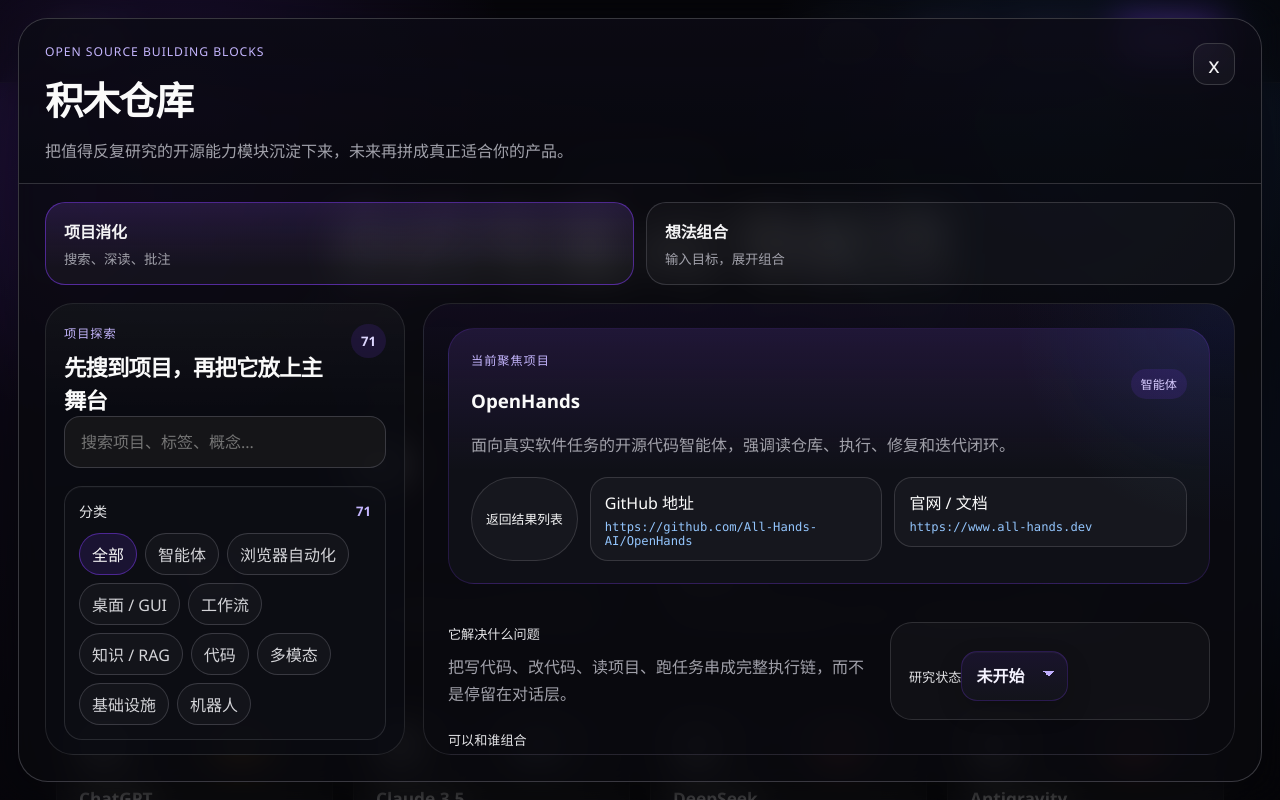
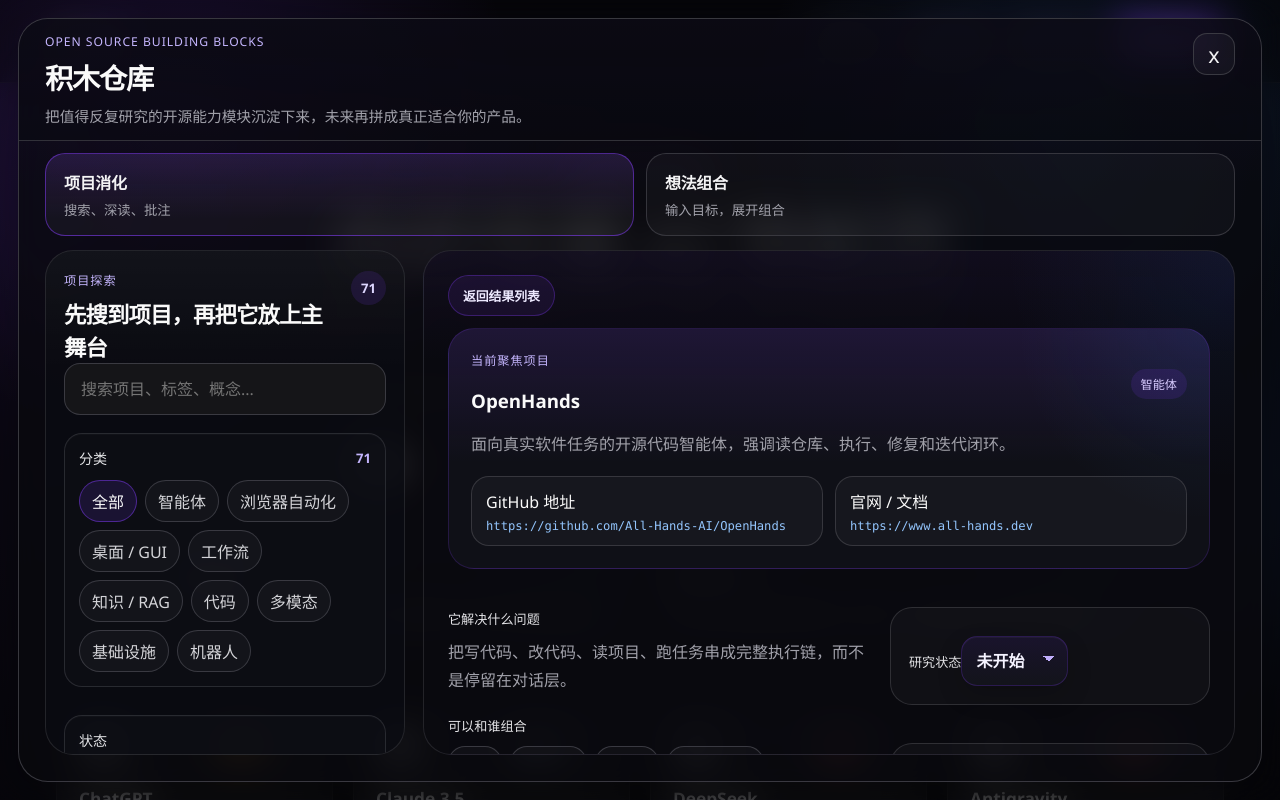
Before and after one commit to 9iliudar/Ai123, a Next.js app: page / in a window 1280 px wide. Both pictures are taken after a click on the button "积木仓库". Shown: the top 800 px of the page. Built offline with nearby package versions, Linux system fonts and the light colour scheme; grey boxes are pictures that could not be loaded.

Commit message:
Tighten warehouse header and back nav

```diff
--- a/app/globals.css
+++ b/app/globals.css
@@ -578,7 +578,7 @@
   align-items: flex-start;
   justify-content: space-between;
   gap: 20px;
-  padding: 24px 26px 18px;
+  padding: 14px 26px 12px;
   border-bottom: 1px solid rgba(63, 63, 70, 0.75);
   background: rgba(8, 9, 14, 0.46);
 }
@@ -599,18 +599,20 @@
 .blocks-brand h2,
 .blocks-detail h3,
 .blocks-grid-copy h3 {
-  margin: 10px 0 0;
+  margin: 6px 0 0;
   letter-spacing: -0.04em;
 }
 
 .blocks-brand h2 {
-  font-size: clamp(2rem, 3vw, 2.5rem);
+  font-size: clamp(1.45rem, 2.2vw, 1.9rem);
 }
 
 .blocks-brand p:last-child {
-  margin: 12px 0 0;
+  margin: 8px 0 0;
   color: var(--text-dim);
-  line-height: 1.7;
+  line-height: 1.55;
+  font-size: 0.92rem;
+  max-width: 640px;
 }
 
 .blocks-top-actions {
@@ -691,7 +693,7 @@
   display: grid;
   grid-template-columns: repeat(2, minmax(0, 1fr));
   gap: 12px;
-  padding: 18px 26px 0;
+  padding: 12px 26px 0;
 }
 
 .blocks-workspace-tab,
@@ -732,7 +734,7 @@
 .blocks-idea-layout {
   flex: 1;
   min-height: 0;
-  padding: 18px 26px 26px;
+  padding: 14px 26px 26px;
 }
 
 .blocks-browse-layout {
@@ -855,9 +857,15 @@
 
 .blocks-focus-actions {
   display: grid;
-  grid-template-columns: auto repeat(2, minmax(0, 1fr));
+  grid-template-columns: repeat(2, minmax(0, 1fr));
   gap: 12px;
   align-items: start;
+}
+
+.blocks-focus-toolbar {
+  display: flex;
+  justify-content: flex-start;
+  margin-bottom: 12px;
 }
 
 .blocks-focus-grid {
@@ -936,7 +944,11 @@
 
 .blocks-back-action {
   align-self: stretch;
-  padding-inline: 14px;
+  padding: 10px 14px;
+  background: rgba(124, 58, 237, 0.1);
+  border-color: rgba(124, 58, 237, 0.34);
+  color: #ede9fe;
+  font-weight: 600;
 }
 
 .blocks-inline-action:hover {
--- a/components/brick-warehouse.js
+++ b/components/brick-warehouse.js
@@ -525,6 +525,12 @@
             <section className="blocks-focus scroll-surface">
               {digestSelectedBlock ? (
                 <>
+                  <div className="blocks-focus-toolbar">
+                    <button type="button" className="blocks-inline-action blocks-back-action" onClick={() => setSelectedId(null)}>
+                      返回结果列表
+                    </button>
+                  </div>
+
                   <div className="blocks-focus-hero">
                     <div className="blocks-focus-copy">
                       <p className="blocks-panel-kicker">当前聚焦项目</p>
@@ -538,9 +544,6 @@
                     </div>
 
                     <div className="blocks-focus-actions">
-                      <button type="button" className="blocks-inline-action blocks-back-action" onClick={() => setSelectedId(null)}>
-                        返回结果列表
-                      </button>
                       <a href={digestSelectedBlock.github} target="_blank" rel="noreferrer" className="blocks-link-row">
                         <span>GitHub 地址</span>
                         <code>{digestSelectedBlock.github}</code>
```
